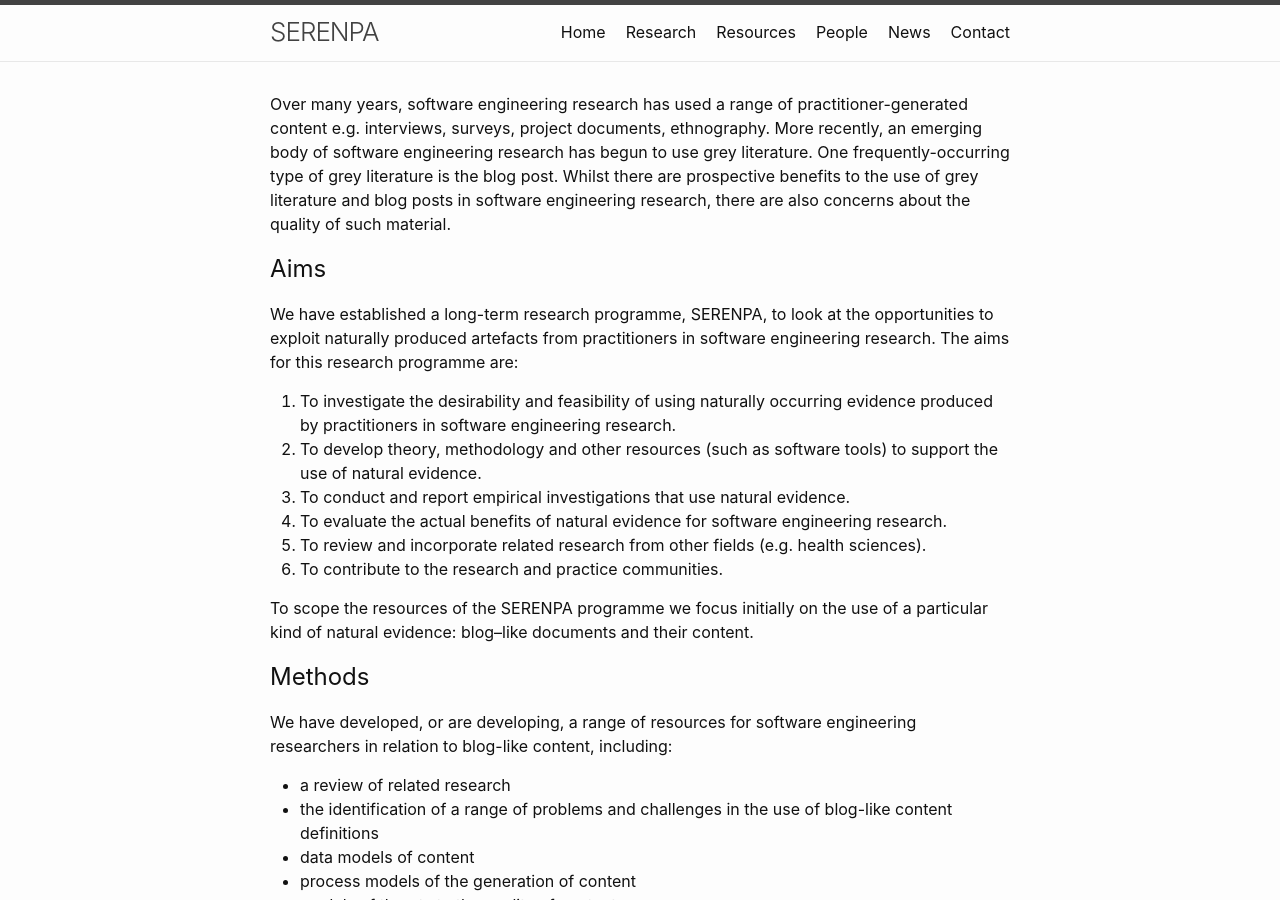
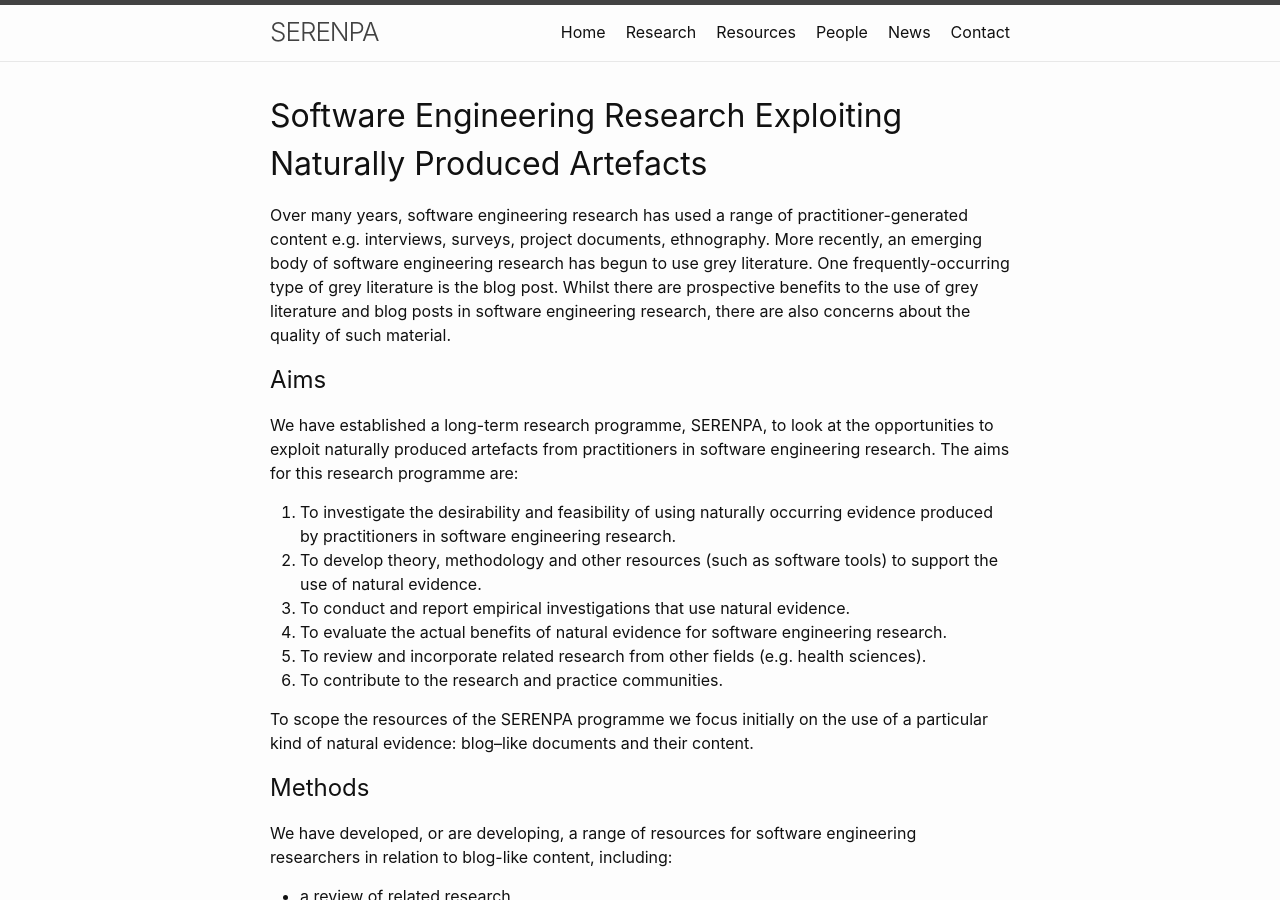
Before and after one commit to serenpa/serenpa.github.io, a Jekyll site: the page built from index.markdown, in a window 1280 px wide and 900 px high. Built offline with Jekyll 4.4.1, drawn with Linux system fonts in a browser that asks for light colours.

Commit message:
Remove double title from homepage

```diff
--- a/_layouts/home.html
+++ b/_layouts/home.html
@@ -3,9 +3,9 @@ layout: default
 ---
 
 <div class="home">
-  {%- if page.title -%}
+  <!-- {%- if page.title -%}
     <h1 class="page-heading">{{ page.title }}</h1>
-  {%- endif -%}
+  {%- endif -%} -->
 
   {{ content }}
 
--- a/index.markdown
+++ b/index.markdown
@@ -2,7 +2,7 @@
 layout: home
 ---
 
-<!-- # Software Engineering Research Exploiting Naturally Produced Artefacts -->
+# Software Engineering Research Exploiting Naturally Produced Artefacts
 
 Over many years, software engineering research has used a range of practitioner-generated content e.g. interviews, surveys, project documents, ethnography. More recently, an emerging body of software engineering research has begun to use grey literature. One frequently-occurring type of grey literature is the blog post. Whilst there are prospective benefits to the use of grey literature and blog posts in software engineering research, there are also concerns about the quality of such material.
 
```
